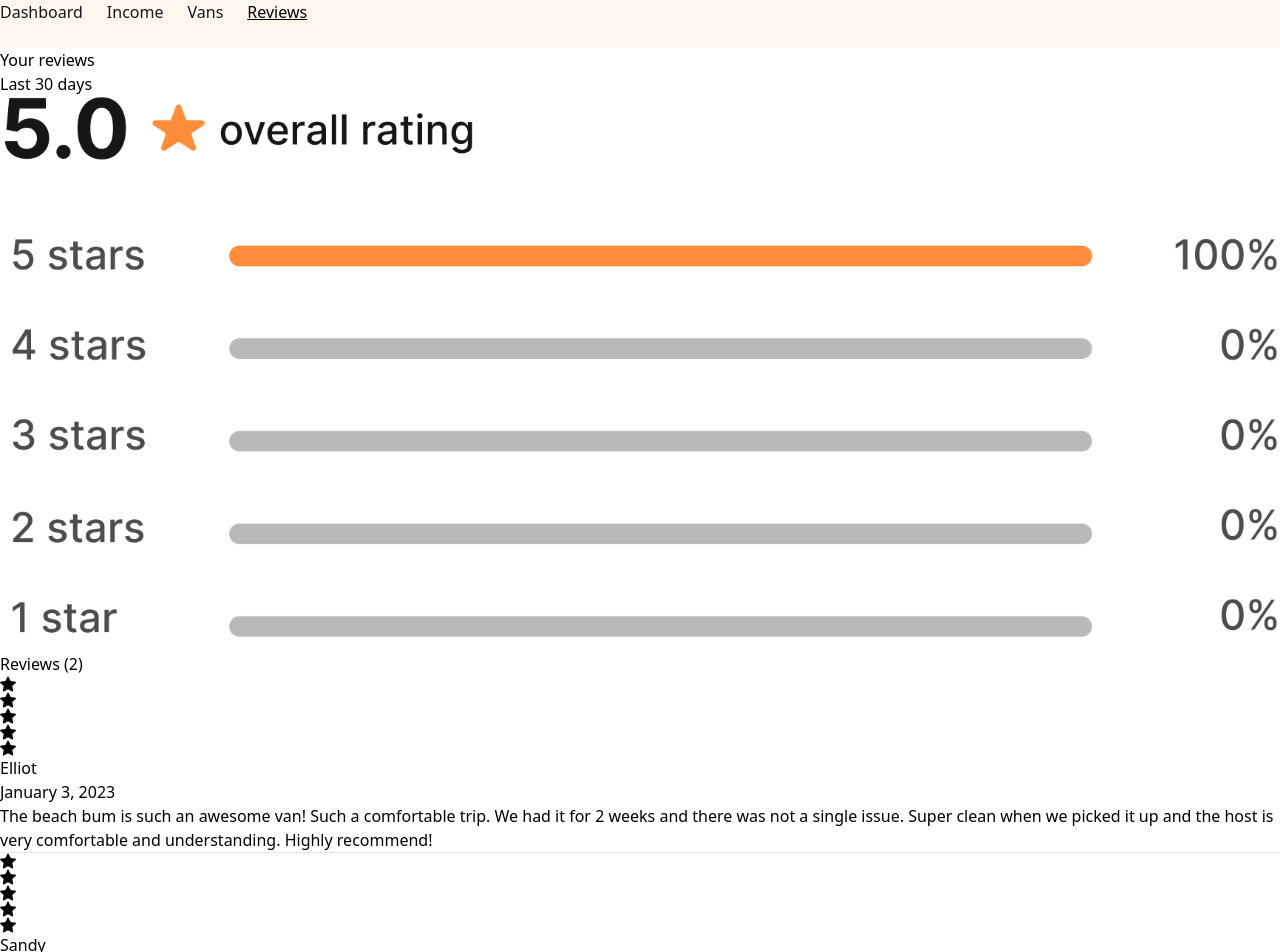
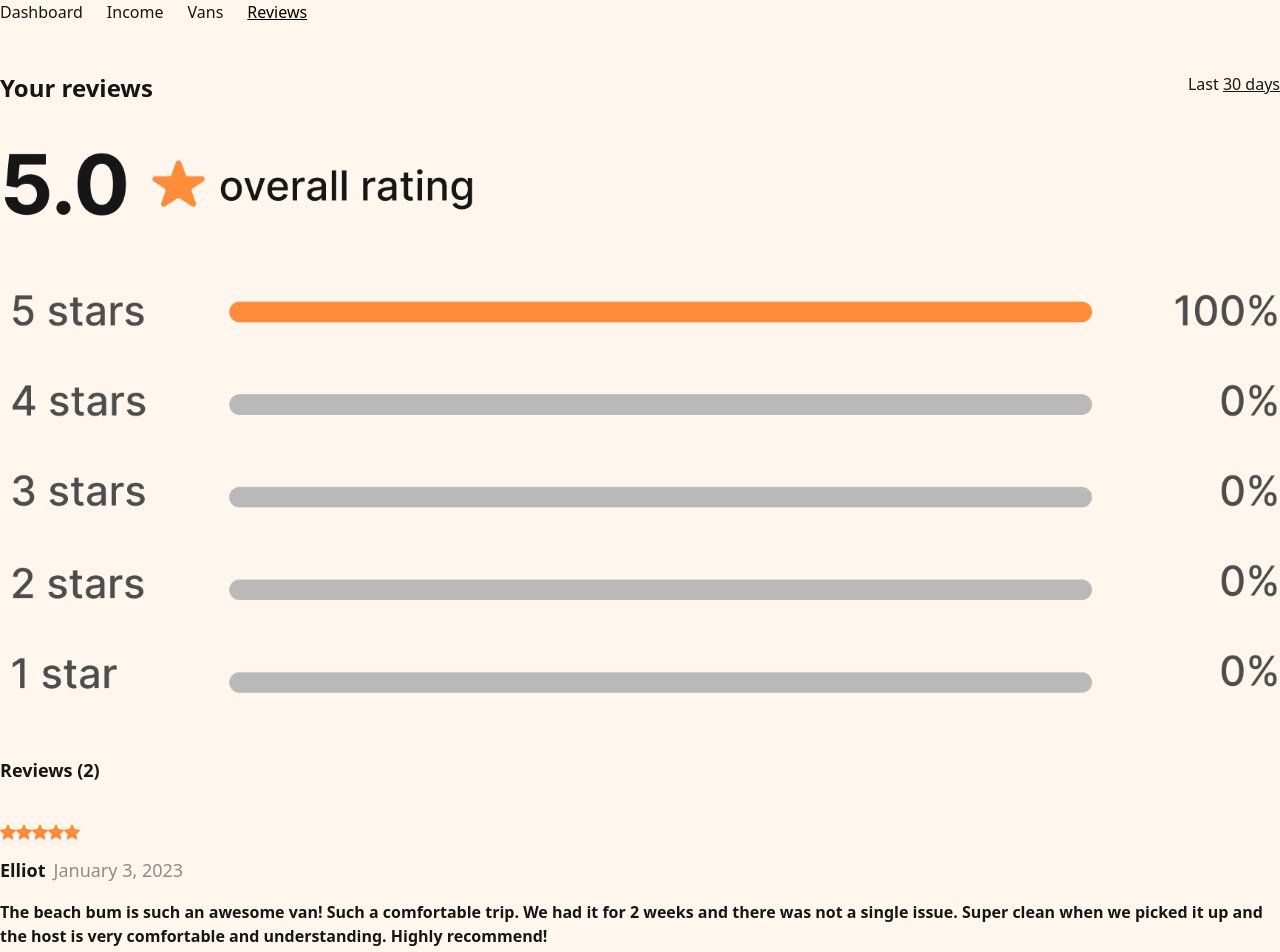
Before and after one commit to abdullmustyy/vango, a React (Vite) app in the folder client/: page /host/reviews in a window 1280 px wide. Shown: the part 120-1072 px from the top of the page. Built offline with nearby package versions, Linux system fonts and the light colour scheme; no server answers; sample sign-in values are in the browser's storage; what miragejs would draw is missing.

Commit message:
Style: Style host income and reviews pages

```diff
--- a/client/src/components/Layout/Layout.jsx
+++ b/client/src/components/Layout/Layout.jsx
@@ -4,10 +4,10 @@ import Footer from "../Footer";
 
 export default function Layout() {
   return (
-    <>
+    <section className="flex flex-col justify-between">
       <NavBar />
       <Outlet />
       <Footer />
-    </>
+    </section>
   );
 }
--- a/client/src/pages/Host/Income.jsx
+++ b/client/src/pages/Host/Income.jsx
@@ -5,26 +5,31 @@ export default function Income() {
     { amount: 980, date: "Dec 3, '22", id: "3" },
   ];
   return (
-    <section className="host-income">
-      <h1>Income</h1>
-      <p>
-        Last <span>30 days</span>
-      </p>
-      <h2>$2,260</h2>
-      <img className="graph" src="/income.png" alt="Income graph" />
-      <div className="info-header">
-        <h3>Your transactions (3)</h3>
-        <p>
-          Last <span>30 days</span>
+    <section className="py-6 md:px-0 px-4 text-[#161616] bg-[#FFF7ED]">
+      <div className="container mx-auto space-y-6">
+        <h1 className="text-2xl font-bold">Income</h1>
+        <p className="text-base font-normal">
+          Last <span className="font-medium underline">30 days</span>
         </p>
-      </div>
-      <div className="transactions">
-        {transactionsData.map((item) => (
-          <div key={item.id} className="transaction">
-            <h3>${item.amount}</h3>
-            <p>{item.date}</p>
-          </div>
-        ))}
+        <h2 className="text-3xl font-bold">$2,260</h2>
+        <img className="py-6" src="/income.png" alt="Income graph" />
+        <div className="flex justify-between items-center">
+          <h3 className="text-lg font-bold">Your transactions (3)</h3>
+          <p className="text-base font-normal">
+            Last <span className="font-medium underline">30 days</span>
+          </p>
+        </div>
+        <div className="space-y-4">
+          {transactionsData.map((item) => (
+            <div
+              key={item.id}
+              className="bg-white flex justify-between p-6 rounded-lg shadow-sm"
+            >
+              <h3 className="text-xl font-semibold">${item.amount}</h3>
+              <p className="text-base font-thin">{item.date}</p>
+            </div>
+          ))}
+        </div>
       </div>
     </section>
   );
--- a/client/src/pages/Host/Reviews.jsx
+++ b/client/src/pages/Host/Reviews.jsx
@@ -19,30 +19,38 @@ export default function Reviews() {
   ];
 
   return (
-    <section className="host-reviews">
-      <div className="top-text">
-        <h2>Your reviews</h2>
-        <p>
-          Last <span>30 days</span>
+    <section className="py-6 md:px-0 px-4 text-[#161616] bg-[#FFF7ED]">
+      <div className="container mx-auto space-y-6">
+        <div className="flex justify-between">
+          <h1 className="text-2xl font-bold">Your reviews</h1>
+          <p className="text-base font-normal">
+            Last <span className="font-medium underline">30 days</span>
           </p>
         </div>
-      <img className="graph" src="/reviews.png" alt="Review graph" />
-      <h3>Reviews (2)</h3>
+        <img className="py-6" src="/reviews.png" alt="Review graph" />
+        <h3 className="text-lg font-bold">Reviews (2)</h3>
         {reviewsData.map((review) => (
           <div key={review.id}>
-          <div className="review">
+            <div className="space-y-4 py-4">
+              <div className="flex">
                 {[...Array(review.rating)].map((_, i) => (
-              <BsStarFill className="review-star" key={i} />
+                  <BsStarFill className="text-[#FF8C38]" key={i} />
                 ))}
-            <div className="info">
-              <p className="name">{review.name}</p>
-              <p className="date">{review.date}</p>
               </div>
-            <p>{review.text}</p>
+              <div className="flex items-center gap-2">
+                <p className="text-lg font-bold">{review.name}</p>
+                <p className="text-[#8C8C8C] text-lg font-thin">
+                  {review.date}
+                </p>
+              </div>
+              <p className="text-base font-semibold break-words">
+                {review.text}
+              </p>
             </div>
             <hr />
           </div>
         ))}
+      </div>
     </section>
   );
 }
```
Lines whose indentation alone changed are shown as unchanged.
